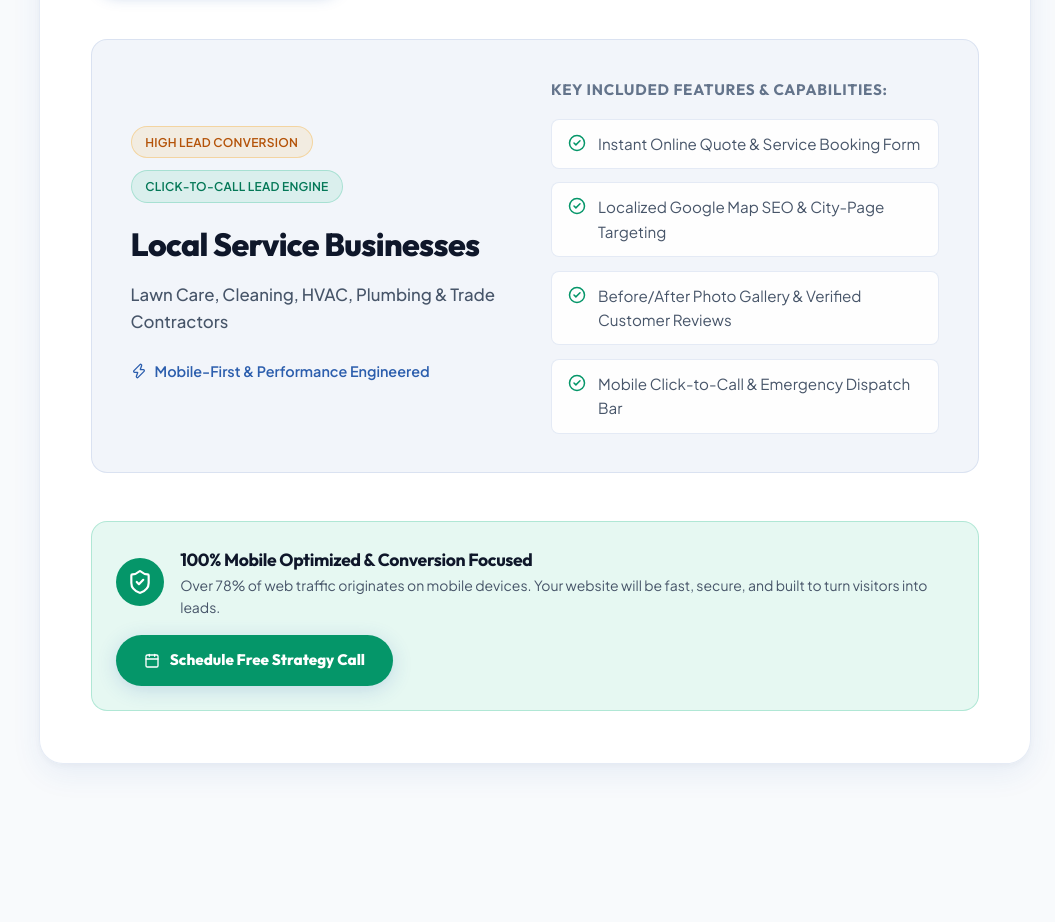
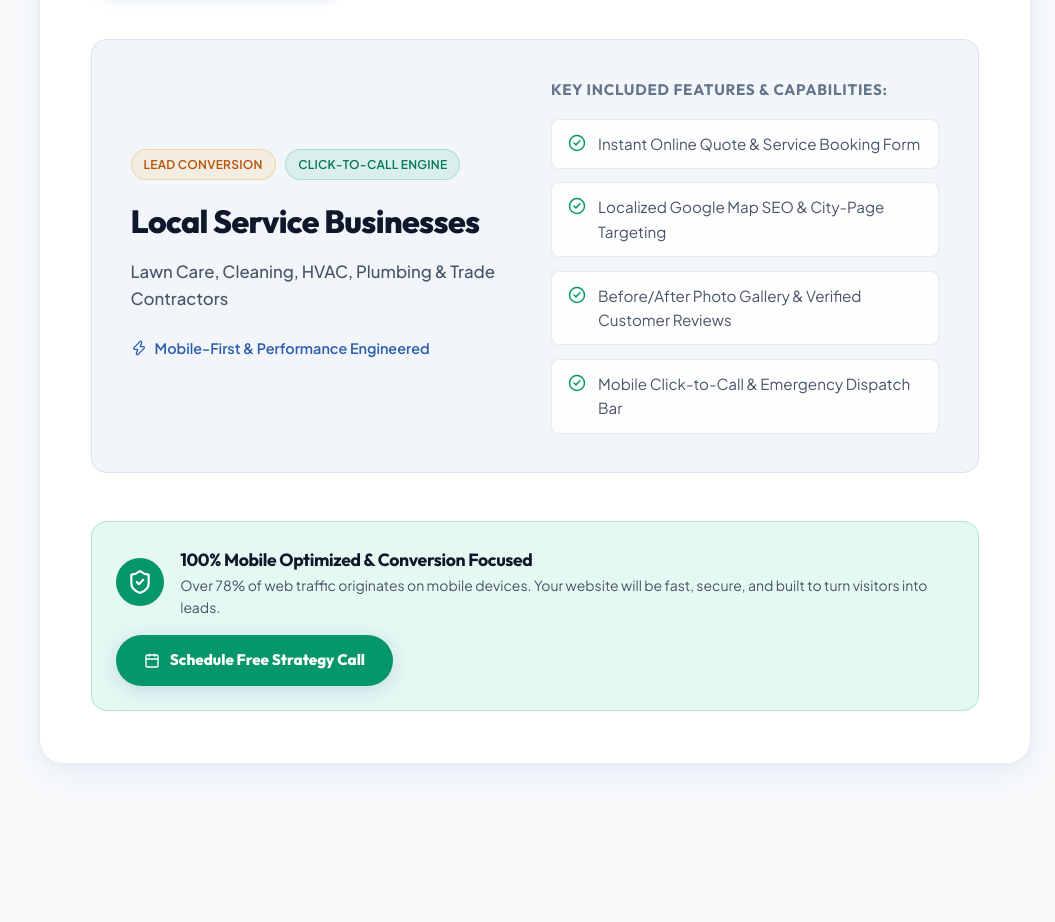
Before and after one commit to PrasanthKJ/prasanthkj_com, a React (Vite) app: page / in a window 1280 px wide. Shown: the part 2340-3262 px from the top of the page, without its empty margins (225-1280 px from the left). Built offline with nearby package versions, Linux system fonts and the light colour scheme.

Commit message:
updated web solution section, updated file name

```diff
--- a/src/App.jsx
+++ b/src/App.jsx
@@ -3,7 +3,7 @@ import Navbar from './components/Navbar';
 import SidebarNav from './components/SidebarNav';
 import Hero from './components/Hero';
 import Highlights from './components/Highlights';
-import USSmallBiz from './components/USSmallBiz';
+import WebSolutions from './components/WebSolutions';
 import Projects from './components/Projects';
 import AgencyWorkflow from './components/AgencyWorkflow';
 import Testimonials from './components/Testimonials';
@@ -41,7 +41,7 @@ export default function App() {
           <main className="main-content">
             <Hero />
             <Highlights />
-            <USSmallBiz />
+            <WebSolutions />
             <Projects />
             <AgencyWorkflow />
             <Testimonials />
--- a/src/components/USSmallBiz.jsx
+++ b/src/components/WebSolutions.jsx
@@ -2,7 +2,7 @@ import React, { useState } from 'react';
 import { US_SMALL_BIZ_SOLUTIONS, HERO_DATA } from '../data/portfolioData';
 import { CheckCircle2, Calendar, Zap, ShieldCheck, MapPin, Wrench, ShoppingBag, Target } from 'lucide-react';
 
-export default function USSmallBiz() {
+export default function WebSolutions() {
   const [activeTab, setActiveTab] = useState(0);
   const activeSolution = US_SMALL_BIZ_SOLUTIONS[activeTab] || US_SMALL_BIZ_SOLUTIONS[0];
 
@@ -94,11 +94,12 @@ export default function USSmallBiz() {
           }}
         >
           <div>
-            <div style={{ display: 'flex', alignItems: 'center', gap: '0.75rem', marginBottom: '1rem', flexWrap: 'wrap' }}>
-              <span className="pill-badge-gold" style={{ fontSize: '0.75rem' }}>
+            {/* 1 Single Line Benefit Pills Container */}
+            <div style={{ display: 'flex', alignItems: 'center', gap: '0.6rem', marginBottom: '1rem', flexWrap: 'nowrap', overflowX: 'auto' }}>
+              <span className="pill-badge-gold" style={{ fontSize: '0.75rem', whiteSpace: 'nowrap', flexShrink: 0, padding: '0.3rem 0.75rem' }}>
                 {activeSolution.tag}
               </span>
-              <span className="pill-badge-emerald" style={{ fontSize: '0.75rem' }}>
+              <span className="pill-badge-emerald" style={{ fontSize: '0.75rem', whiteSpace: 'nowrap', flexShrink: 0, padding: '0.3rem 0.75rem' }}>
                 {activeSolution.impact}
               </span>
             </div>
--- a/src/data/portfolioData.js
+++ b/src/data/portfolioData.js
@@ -68,8 +68,8 @@ export const US_SMALL_BIZ_SOLUTIONS = [
       "Before/After Photo Gallery & Verified Customer Reviews",
       "Mobile Click-to-Call & Emergency Dispatch Bar"
     ],
-    tag: "High Lead Conversion",
-    impact: "Click-To-Call Lead Engine"
+    tag: "Lead Conversion",
+    impact: "Click-To-Call Engine"
   },
   {
     id: "ecommerce-stores",
@@ -82,7 +82,7 @@ export const US_SMALL_BIZ_SOLUTIONS = [
       "Custom Shopify Liquid / WooCommerce Theme Architecture"
     ],
     tag: "Conversion Optimized",
-    impact: "Seamless Checkout Funnel"
+    impact: "Seamless Checkout"
   },
   {
     id: "landing-pages",
@@ -95,7 +95,7 @@ export const US_SMALL_BIZ_SOLUTIONS = [
       "Zero-Distraction Layout Engineered for Inbound Leads"
     ],
     tag: "High ROI Funnels",
-    impact: "High-ROI Ad Funnel Architecture"
+    impact: "Ad Funnel Architecture"
   }
 ];
 
```
